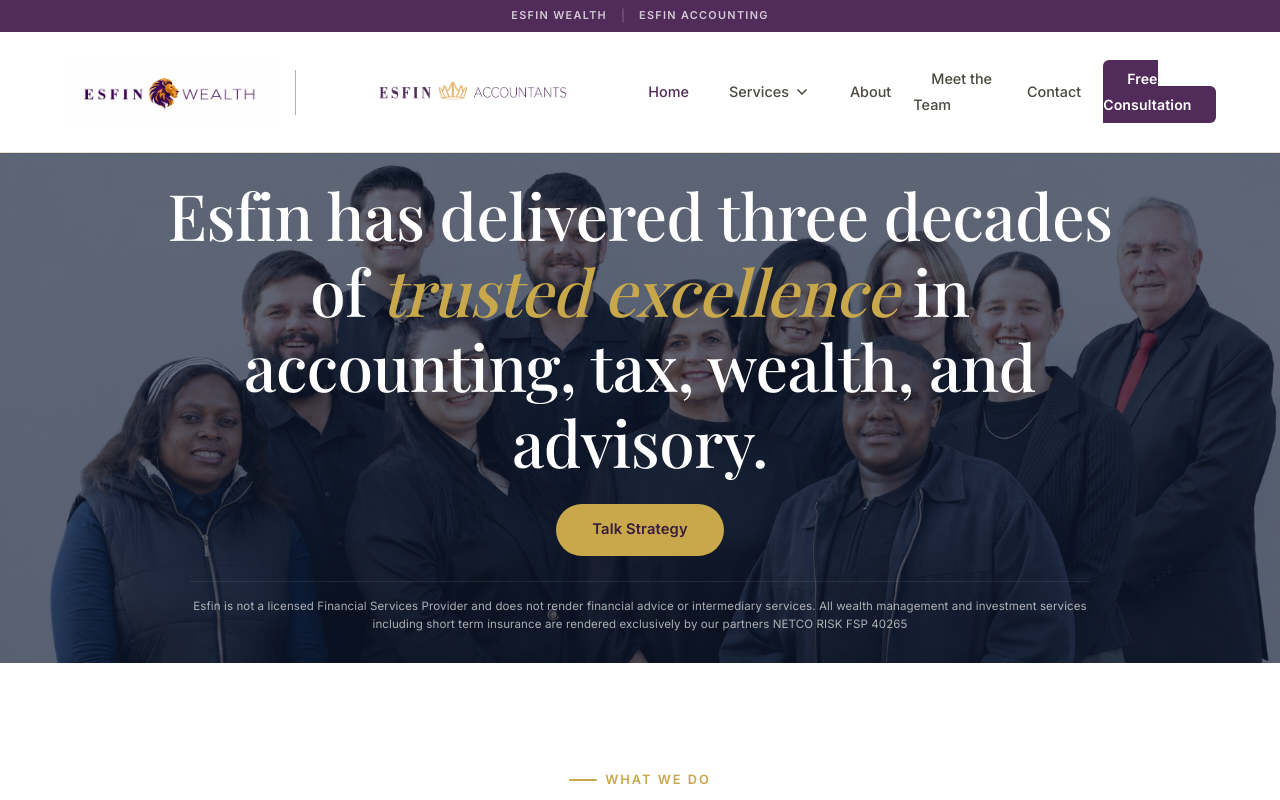
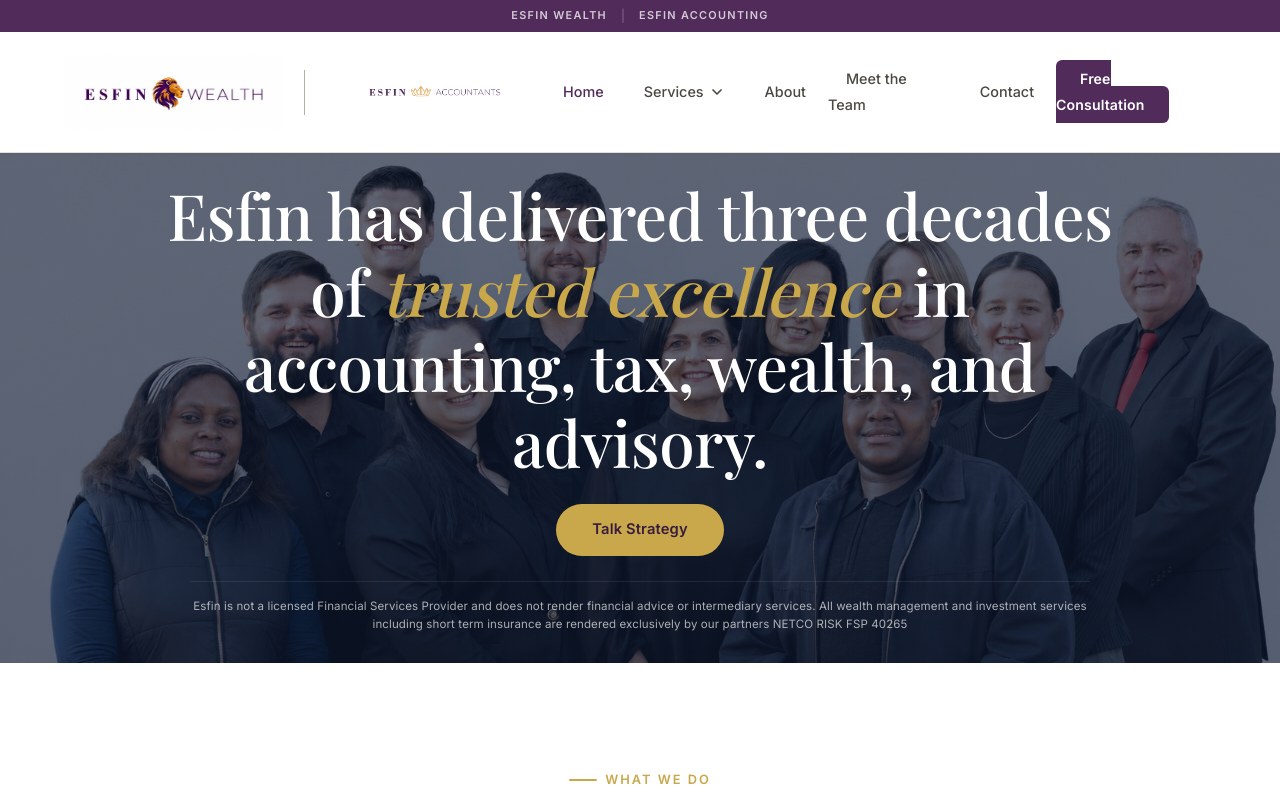
Before and after one commit to RuanRaaths98/esfin-wealth, a plain HTML site: page index.html in a window 1280 px wide. Shown: the top 800 px of the page. Drawn offline with nearby package versions, Linux system fonts and the light colour scheme.

Commit message:
Update styles.css

```diff
--- a/styles.css
+++ b/styles.css
@@ -221,16 +221,22 @@ button {
 .nav-logo {
   display: flex;
   align-items: center;
+  justify-content: center;
+  width: 220px;
 }
 
 .nav-logo .logo-img {
-  height: 96px;
-  width: auto;
+  width: 100%;
+  height: auto;
+  max-height: 96px;
+  object-fit: contain;
   display: block;
 }
 
 .nav-logo .logo-img.wealth-logo {
-  height: 84px;
+  width: 100%;
+  height: auto;
+  max-height: 96px;
   object-fit: contain;
 }
 
```
